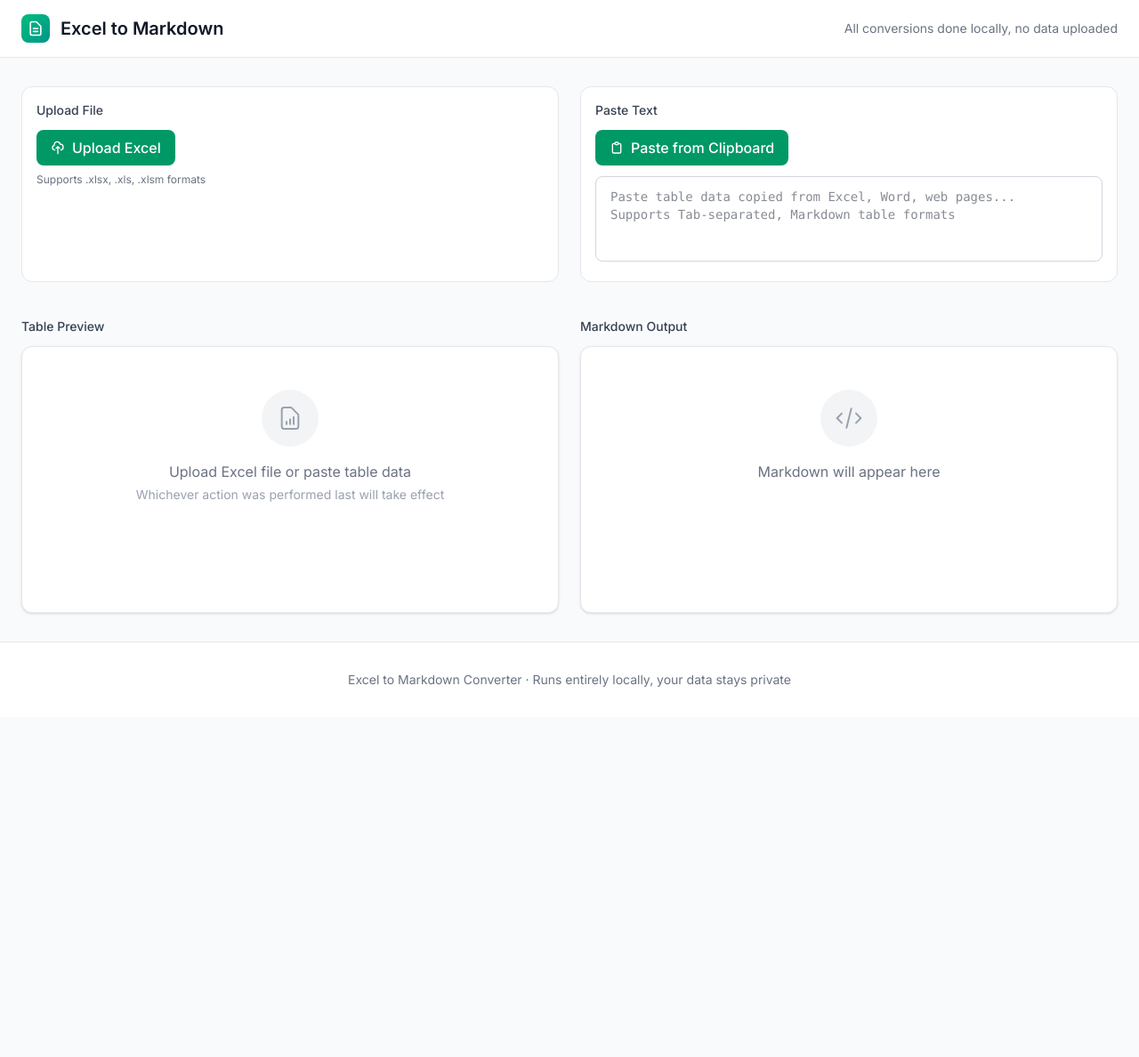
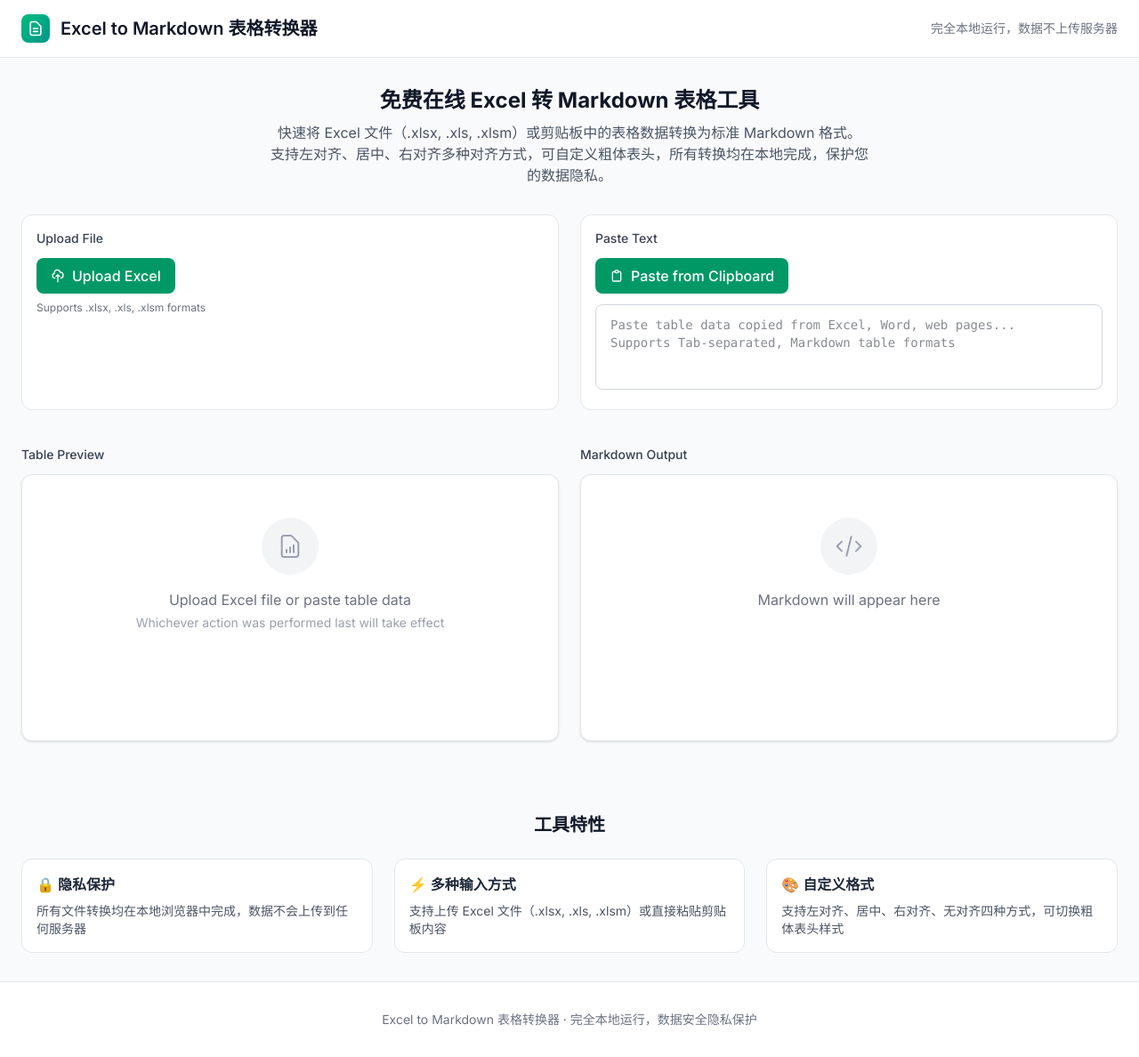
Before and after one commit to winniesi/excel2markdown, a Next.js app: page / in a window 1280 px wide. Shown: the whole page at 89% size. Before the commit the page ends 806 px from the top, so only its background shows below. Built offline with nearby package versions, Linux system fonts and the light colour scheme.

Commit message:
SEO 优化：完善 meta 标签、结构化数据、语义化 HTML 和内容

```diff
--- a/app/layout.tsx
+++ b/app/layout.tsx
@@ -7,8 +7,52 @@
 });
 
 export const metadata: Metadata = {
-  title: "Excel to Markdown | 表格转换器",
-  description: "快速将 Excel 文件转换为 Markdown 表格，完全本地运行，数据不上传服务器",
+  metadataBase: new URL("https://excel2markdown.vercel.app"),
+  title: {
+    default: "Excel to Markdown | 在线 Excel 转 Markdown 表格转换器",
+    template: "%s | Excel to Markdown 转换器",
+  },
+  description: "免费在线 Excel 转 Markdown 表格工具，支持 .xlsx, .xls, .xlsm 格式，完全本地运行，数据不上传服务器，支持对齐方式调整、粗体表头、剪贴板粘贴",
+  keywords: ["Excel 转 Markdown", "Excel to Markdown", "表格转换器", "Markdown 表格", "在线工具", "Excel 转换", "xlsx to markdown", "本地转换"],
+  authors: [{ name: "Excel to Markdown" }],
+  creator: "Excel to Markdown",
+  publisher: "Excel to Markdown",
+  robots: {
+    index: true,
+    follow: true,
+    googleBot: {
+      index: true,
+      follow: true,
+      "max-video-preview": -1,
+      "max-image-preview": "large",
+      "max-snippet": -1,
+    },
+  },
+  openGraph: {
+    type: "website",
+    locale: "zh_CN",
+    url: "https://excel2markdown.vercel.app",
+    title: "Excel to Markdown | 在线 Excel 转 Markdown 表格转换器",
+    description: "免费在线 Excel 转 Markdown 表格工具，完全本地运行，数据不上传服务器",
+    siteName: "Excel to Markdown",
+    images: [
+      {
+        url: "/og-image.png",
+        width: 1200,
+        height: 630,
+        alt: "Excel to Markdown 转换器",
+      },
+    ],
+  },
+  twitter: {
+    card: "summary_large_image",
+    title: "Excel to Markdown | 在线 Excel 转 Markdown 表格转换器",
+    description: "免费在线 Excel 转 Markdown 表格工具，完全本地运行，数据不上传服务器",
+    images: ["/og-image.png"],
+  },
+  alternates: {
+    canonical: "https://excel2markdown.vercel.app",
+  },
 };
 
 export default function RootLayout({
@@ -18,6 +62,29 @@
 }>) {
   return (
     <html lang="zh-CN" className="h-full">
+      <head>
+        <script
+          type="application/ld+json"
+          dangerouslySetInnerHTML={{
+            __html: JSON.stringify({
+              "@context": "https://schema.org",
+              "@type": "WebApplication",
+              "name": "Excel to Markdown",
+              "description": "免费在线 Excel 转 Markdown 表格工具，完全本地运行，数据不上传服务器",
+              "url": "https://excel2markdown.vercel.app",
+              "applicationCategory": "DeveloperApplication",
+              "operatingSystem": "Any",
+              "offers": {
+                "@type": "Offer",
+                "price": "0",
+                "priceCurrency": "CNY",
+              },
+              "featureList": "Excel to Markdown conversion, Local processing, No data upload, Alignment options, Bold header, Clipboard paste support",
+              "inLanguage": "zh-CN",
+            }),
+          }}
+        />
+      </head>
       <body className={`${inter.className} min-h-full bg-gray-50 text-gray-900`}>
         {children}
       </body>
--- a/app/page.tsx
+++ b/app/page.tsx
@@ -218,18 +218,26 @@
           <div className="flex items-center justify-between">
             <div className="flex items-center gap-3">
               <div className="w-8 h-8 bg-gradient-to-br from-emerald-500 to-teal-600 rounded-lg flex items-center justify-center">
-                <svg className="w-5 h-5 text-white" fill="none" stroke="currentColor" viewBox="0 0 24 24">
+                <svg className="w-5 h-5 text-white" fill="none" stroke="currentColor" viewBox="0 0 24 24" aria-hidden="true">
                   <path strokeLinecap="round" strokeLinejoin="round" strokeWidth={2} d="M9 12h6m-6 4h6m2 5H7a2 2 0 01-2-2V5a2 2 0 012-2h5.586a1 1 0 01.707.293l5.414 5.414a1 1 0 01.293.707V19a2 2 0 01-2 2z" />
                 </svg>
               </div>
-              <h1 className="text-xl font-semibold text-gray-900">Excel to Markdown</h1>
+              <h1 className="text-xl font-semibold text-gray-900">Excel to Markdown 表格转换器</h1>
             </div>
-            <p className="text-sm text-gray-500">All conversions done locally, no data uploaded</p>
+            <p className="text-sm text-gray-500">完全本地运行，数据不上传服务器</p>
           </div>
         </div>
       </header>
 
       <main className="max-w-7xl mx-auto px-6 py-8">
+        <section aria-labelledby="intro-heading" className="mb-8 text-center">
+          <h2 id="intro-heading" className="text-2xl font-bold text-gray-900 mb-2">免费在线 Excel 转 Markdown 表格工具</h2>
+          <p className="text-gray-600 max-w-2xl mx-auto">
+            快速将 Excel 文件（.xlsx, .xls, .xlsm）或剪贴板中的表格数据转换为标准 Markdown 格式。
+            支持左对齐、居中、右对齐多种对齐方式，可自定义粗体表头，所有转换均在本地完成，保护您的数据隐私。
+          </p>
+        </section>
+
         <div className="mb-6">
           <div className="grid grid-cols-1 md:grid-cols-2 gap-6">
             <div className="p-4 border border-gray-200 rounded-xl bg-white">
@@ -461,9 +469,29 @@
         </div>
       </main>
 
+      <section aria-labelledby="features-heading" className="mt-12 mb-8">
+        <div className="max-w-7xl mx-auto px-6">
+          <h2 id="features-heading" className="text-xl font-bold text-gray-900 mb-6 text-center">工具特性</h2>
+          <div className="grid grid-cols-1 md:grid-cols-3 gap-6">
+            <article className="p-4 bg-white rounded-xl border border-gray-200">
+              <h3 className="font-semibold text-gray-800 mb-2">🔒 隐私保护</h3>
+              <p className="text-sm text-gray-600">所有文件转换均在本地浏览器中完成，数据不会上传到任何服务器</p>
+            </article>
+            <article className="p-4 bg-white rounded-xl border border-gray-200">
+              <h3 className="font-semibold text-gray-800 mb-2">⚡ 多种输入方式</h3>
+              <p className="text-sm text-gray-600">支持上传 Excel 文件（.xlsx, .xls, .xlsm）或直接粘贴剪贴板内容</p>
+            </article>
+            <article className="p-4 bg-white rounded-xl border border-gray-200">
+              <h3 className="font-semibold text-gray-800 mb-2">🎨 自定义格式</h3>
+              <p className="text-sm text-gray-600">支持左对齐、居中、右对齐、无对齐四种方式，可切换粗体表头样式</p>
+            </article>
+          </div>
+        </div>
+      </section>
+
       <footer className="mt-auto py-8 border-t border-gray-200 bg-white">
         <div className="max-w-7xl mx-auto px-6 text-center text-sm text-gray-500">
-          <p>Excel to Markdown Converter · Runs entirely locally, your data stays private</p>
+          <p>Excel to Markdown 表格转换器 · 完全本地运行，数据安全隐私保护</p>
         </div>
       </footer>
     </div>
```
